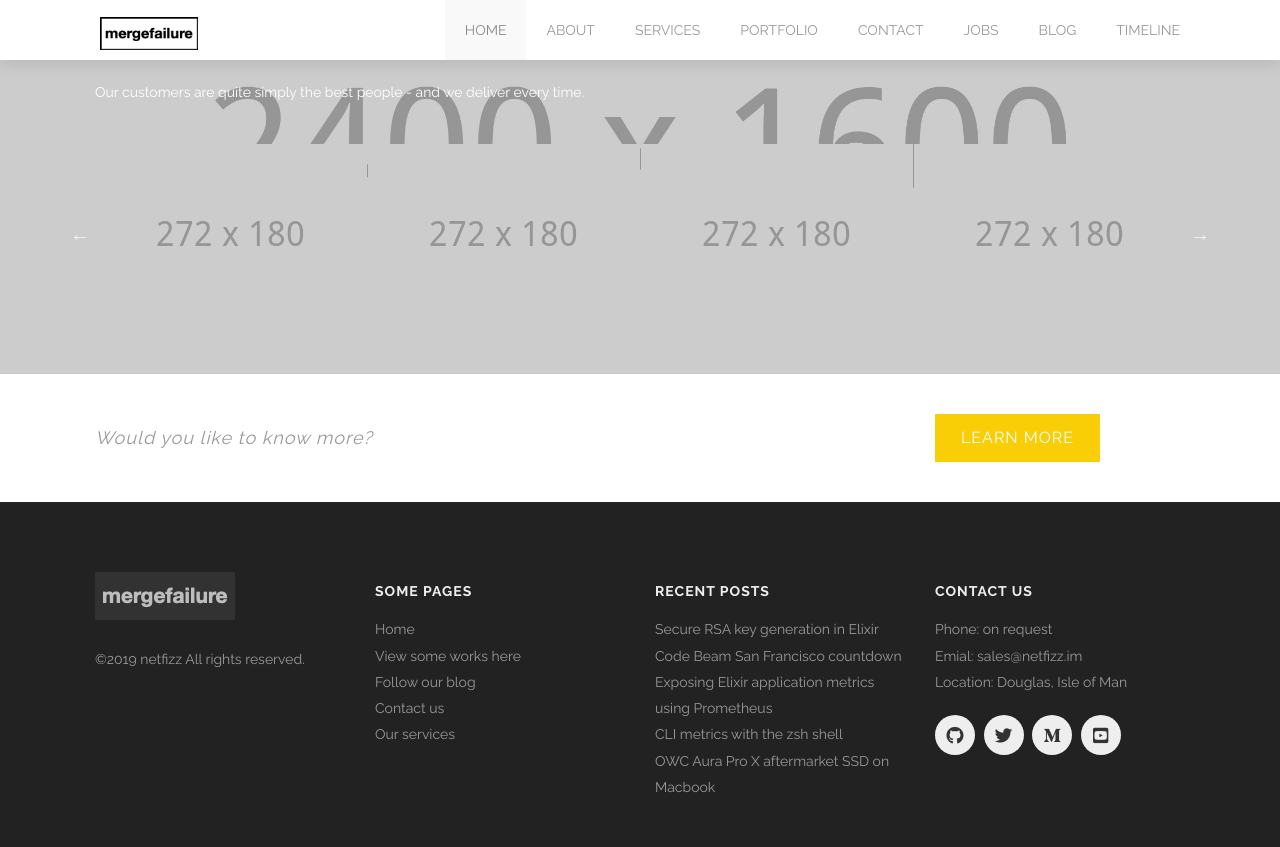
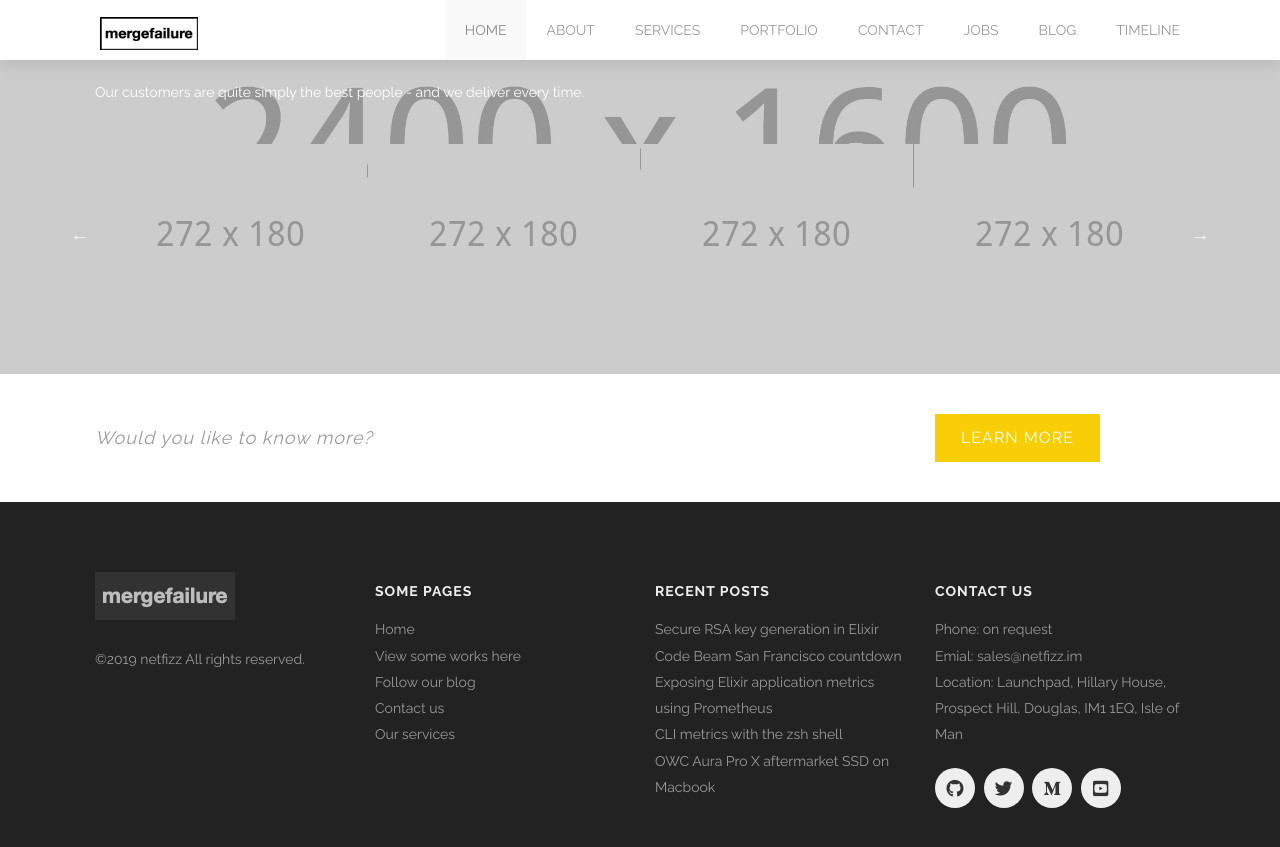
Before and after one commit to binarytemple/netfizz_ltd_im, a Jekyll site: the page built from index.md, in a window 1280 px wide and 900 px high, scrolled down 4930 px. Shown: the top 847 px of the window. Built offline with Jekyll 4.4.1, drawn with Linux system fonts in a browser that asks for light colours.

Commit message:
add address

```diff
--- a/_config.yml
+++ b/_config.yml
@@ -19,7 +19,7 @@ github_username: binarytemple
 orgname: netfizz
 
 contact:
-  location: "Douglas, Isle of Man"
+  location: "Launchpad, Hillary House, Prospect Hill, Douglas, IM1 1EQ, Isle of Man"
   phone: "on request"
   email: sales@netfizz.im
 
--- a/contact.html
+++ b/contact.html
@@ -21,8 +21,8 @@ section_id: contact
     <div class='medium-8 columns'>
       <div class="responsive-embed">
         <iframe width="100%" height="400px" frameborder="0" style="border:0"
-          src="https://www.google.com/maps/embed/v1/place?key=AIzaSyD8guL2Vnr6RhcJ22xayBgqvJ2qCkYoL1U&q=Douglas,Isle of Man"
-          allowfullscreen>
+          src="https://www.google.com/maps/embed/v1/place?key=AIzaSyD8guL2Vnr6RhcJ22xayBgqvJ2qCkYoL1U&q={{ site.contact.location }}"
+allowfullscreen>
         </iframe>
       </div>
     </div>
```
